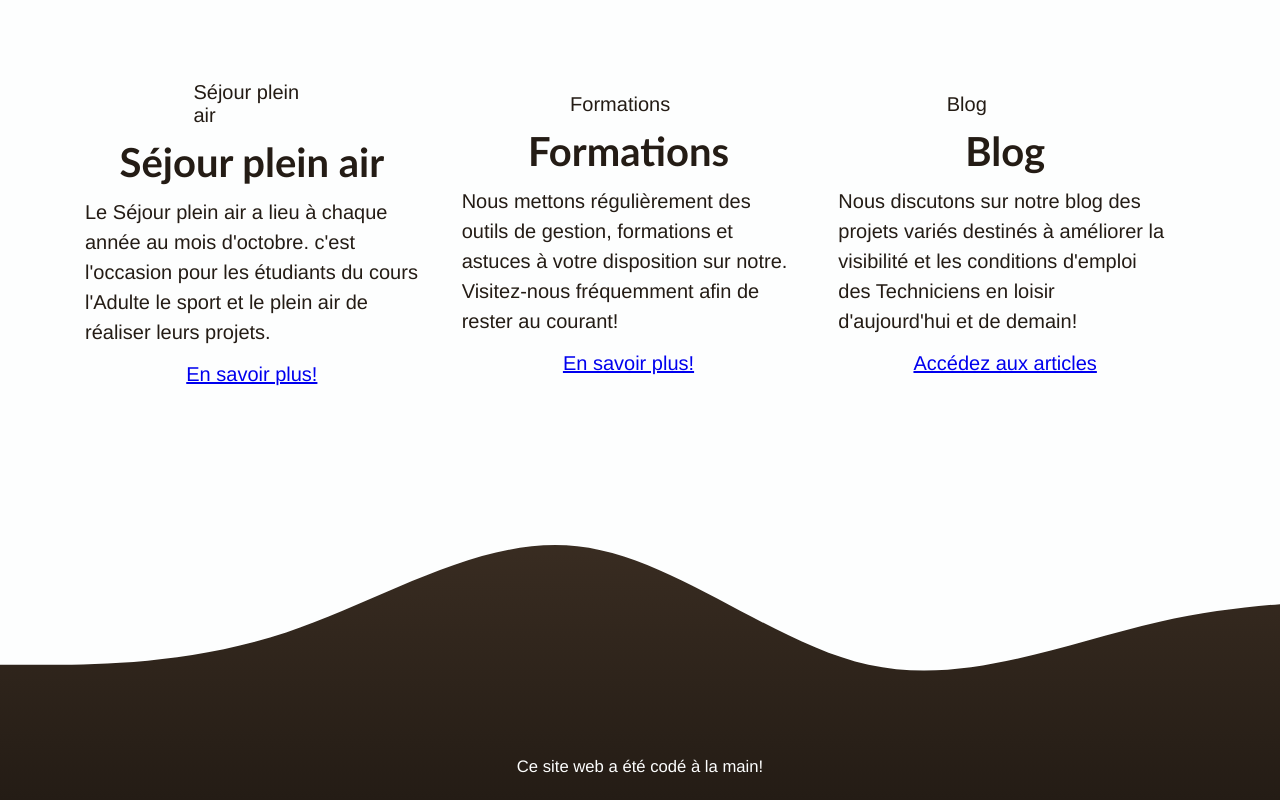
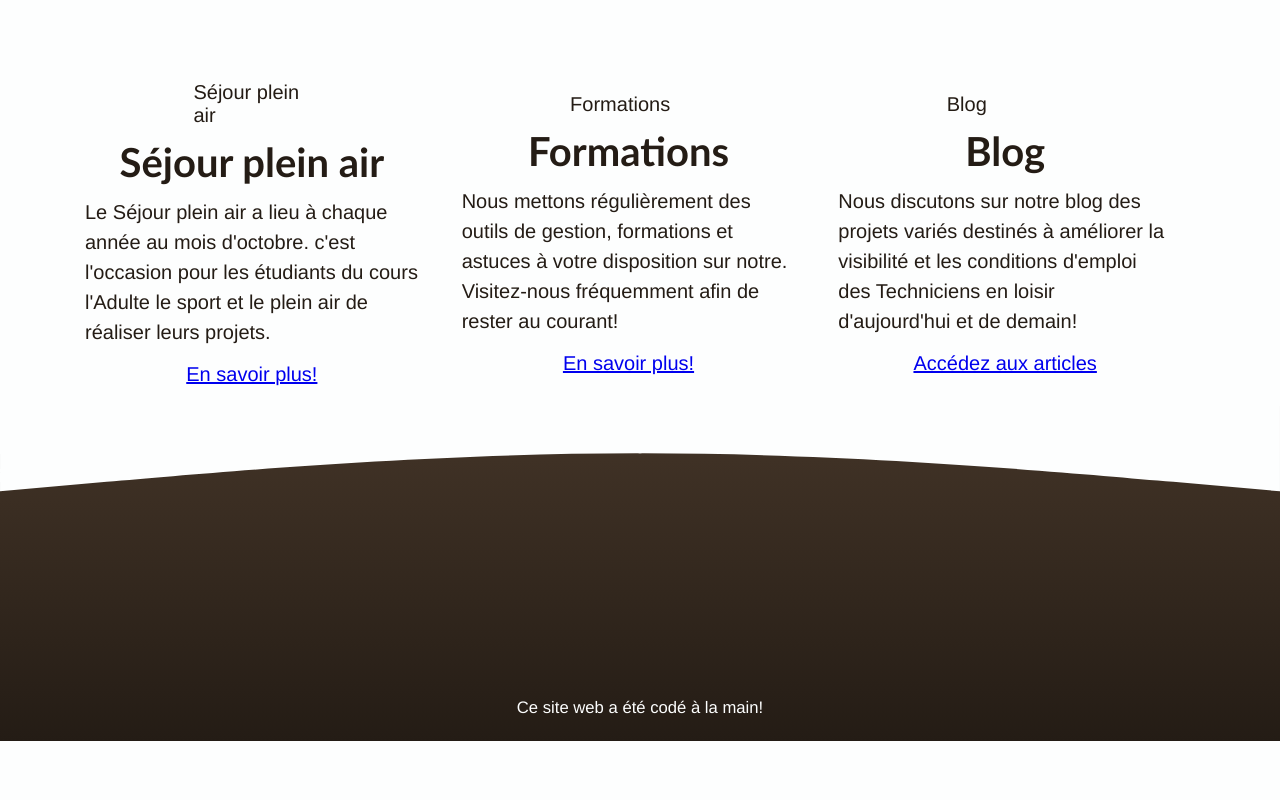
Before and after one commit to solution-loisir/ADTILCSL, an Eleventy site: page _src/index.njk in a window 1280 px wide. Shown: the part 775-1575 px from the top of the page. After the commit the page ends 1516 px from the top, so only its background shows below. Built offline with nearby package versions, Linux system fonts and the light colour scheme; Eleventy itself is replaced by a stand-in of ours; files that its build step writes are made by us from their sources; what fibers would draw is missing.

Commit message:
Changed svg wave in ooter

```diff
--- a/_src/_includes/partials/_footer.njk
+++ b/_src/_includes/partials/_footer.njk
@@ -1,4 +1,5 @@
 <footer class="main-footer">
-<svg xmlns="http://www.w3.org/2000/svg" viewBox="5 0 1266 340"><path fill="#fdfefe" fill-opacity="1" d="M0,256L48,256C96,256,192,256,288,224C384,192,480,128,576,138.7C672,149,768,235,864,256C960,277,1056,235,1152,213.3C1248,192,1344,192,1392,192L1440,192L1440,0L1392,0C1344,0,1248,0,1152,0C1056,0,960,0,864,0C768,0,672,0,576,0C480,0,384,0,288,0C192,0,96,0,48,0L0,0Z"></path></svg>
+<svg xmlns="http://www.w3.org/2000/svg" viewBox="0 0 1440 320"><path fill="#fdfefe" fill-opacity="1" d="M0,96L120,85.3C240,75,480,53,720,53.3C960,53,1200,75,1320,85.3L1440,96L1440,0L1320,0C1200,0,960,0,720,0C480,0,240,0,120,0L0,0Z"></path></svg>
+<!--<svg xmlns="http://www.w3.org/2000/svg" viewBox="5 0 1266 340"><path fill="#fdfefe" fill-opacity="1" d="M0,256L48,256C96,256,192,256,288,224C384,192,480,128,576,138.7C672,149,768,235,864,256C960,277,1056,235,1152,213.3C1248,192,1344,192,1392,192L1440,192L1440,0L1392,0C1344,0,1248,0,1152,0C1056,0,960,0,864,0C768,0,672,0,576,0C480,0,384,0,288,0C192,0,96,0,48,0L0,0Z"></path></svg>-->
 <p><small>Ce site web a été codé à la main!</small></p>
 </footer>
```
Also changed, not shown: docs/2019/index.html, docs/2020/index.html, docs/administration/index.html, docs/blog/covid-19/index.html, docs/blog/evenement/index.html, docs/blog/index.html, docs/blog/social/index.html, docs/conduite/index.html, docs/formations/index.html, docs/formations/litteratie-physique/index.html, docs/index.html, docs/posts/coronapero/index.html, docs/sejour-plein-air/index.html.
